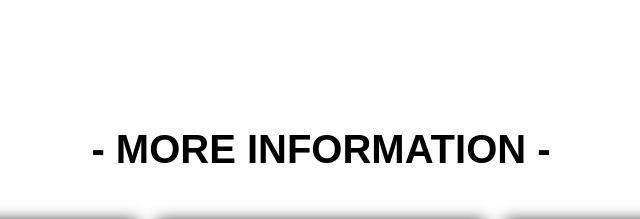
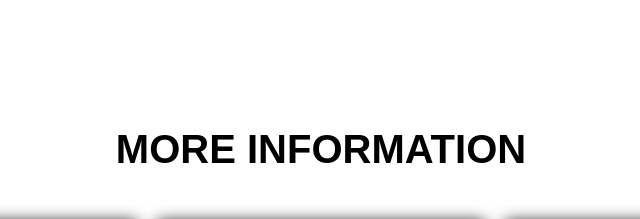
Before and after one commit to irone0104/irone-site-web, a plain HTML site: page index.html in a window 1280 px wide. Shown: the part 1520-1739 px from the top of the page, 319-959 px from the left. Drawn offline with Linux system fonts and the light colour scheme.

Commit message:
Update index.html

```diff
--- a/index.html
+++ b/index.html
@@ -105,7 +105,7 @@
     <!-- proyek -->
     <div class="proyek">
       <div class="container">
-        <h1>- MORE INFORMATION -</h1>
+        <h1> MORE INFORMATION </h1>
         <div class="proyek-box">
           <div class="box">
             <img src="z2.jpeg" alt="No Respown" />
```
